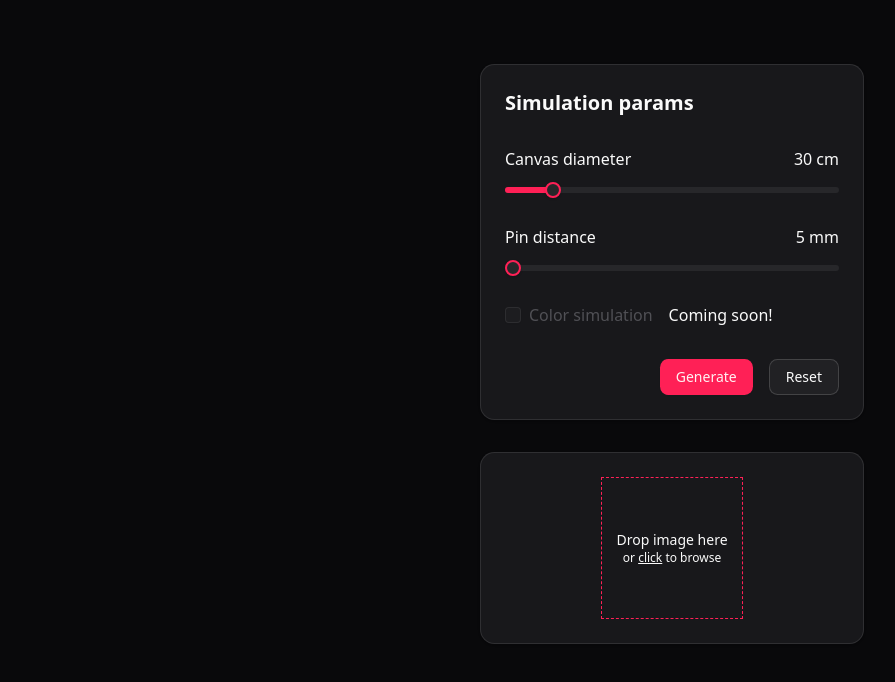
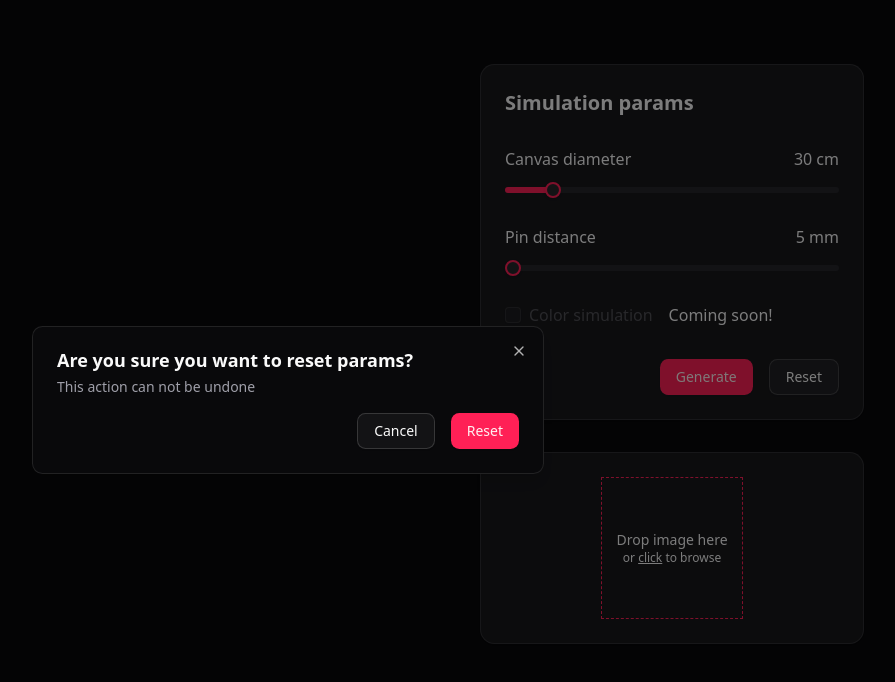
Before and after one commit to eduardgacea/string-art, a React (Vite) app: page / in a window 1280 px wide. Both pictures are taken after a click on the button "Reset". Shown: the top 682 px of the page, without its empty margins (352-1247 px from the left). Built offline with nearby package versions, Linux system fonts and the light colour scheme.

Commit message:
add reset confirmation dialog

```diff
--- a/package.json
+++ b/package.json
@@ -11,6 +11,7 @@
   },
   "dependencies": {
     "@radix-ui/react-checkbox": "^1.3.2",
+    "@radix-ui/react-dialog": "^1.1.14",
     "@radix-ui/react-slider": "^1.3.5",
     "@radix-ui/react-slot": "^1.2.3",
     "@tailwindcss/vite": "^4.1.11",
--- a/src/components/controls/CanvasControls.tsx
+++ b/src/components/controls/CanvasControls.tsx
@@ -6,6 +6,16 @@ import {
   MIN_PIN_DISTANCE,
   PIN_DISTANCE_STEP,
 } from "@/config/config";
+import {
+  Dialog,
+  DialogClose,
+  DialogDescription,
+  DialogFooter,
+  DialogHeader,
+  DialogTitle,
+  DialogTrigger,
+  DialogContent,
+} from "../ui/dialog";
 import { Card, CardContent, CardHeader, CardTitle } from "../ui/card";
 import { SimulationContext } from "@/context/SimulationContext";
 import { Slider } from "@/components/ui/slider";
@@ -70,9 +80,25 @@ function CanvasControls({ className }: CanvasControlsProps) {
           </div>
           <div className="flex gap-4">
             <Button>Generate</Button>
-            <Button variant={"outline"} onClick={simulationContext.resetParams}>
-              Reset
-            </Button>
+            <Dialog>
+              <DialogTrigger asChild>
+                <Button variant="outline">Reset</Button>
+              </DialogTrigger>
+              <DialogContent>
+                <DialogHeader>
+                  <DialogTitle>Are you sure you want to reset params?</DialogTitle>
+                  <DialogDescription>This action can not be undone</DialogDescription>
+                </DialogHeader>
+                <DialogFooter className="gap-4">
+                  <DialogClose asChild>
+                    <Button variant="outline">Cancel</Button>
+                  </DialogClose>
+                  <DialogClose asChild>
+                    <Button onClick={simulationContext.resetParams}>Reset</Button>
+                  </DialogClose>
+                </DialogFooter>
+              </DialogContent>
+            </Dialog>
           </div>
         </div>
       </CardContent>
--- /dev/null
+++ b/src/components/ui/dialog.tsx
@@ -0,0 +1,141 @@
+import * as React from "react"
+import * as DialogPrimitive from "@radix-ui/react-dialog"
+import { XIcon } from "lucide-react"
+
+import { cn } from "@/lib/utils"
+
+function Dialog({
+  ...props
+}: React.ComponentProps<typeof DialogPrimitive.Root>) {
+  return <DialogPrimitive.Root data-slot="dialog" {...props} />
+}
+
+function DialogTrigger({
+  ...props
+}: React.ComponentProps<typeof DialogPrimitive.Trigger>) {
+  return <DialogPrimitive.Trigger data-slot="dialog-trigger" {...props} />
+}
+
+function DialogPortal({
+  ...props
+}: React.ComponentProps<typeof DialogPrimitive.Portal>) {
+  return <DialogPrimitive.Portal data-slot="dialog-portal" {...props} />
+}
+
+function DialogClose({
+  ...props
+}: React.ComponentProps<typeof DialogPrimitive.Close>) {
+  return <DialogPrimitive.Close data-slot="dialog-close" {...props} />
+}
+
+function DialogOverlay({
+  className,
+  ...props
+}: React.ComponentProps<typeof DialogPrimitive.Overlay>) {
+  return (
+    <DialogPrimitive.Overlay
+      data-slot="dialog-overlay"
+      className={cn(
+        "data-[state=open]:animate-in data-[state=closed]:animate-out data-[state=closed]:fade-out-0 data-[state=open]:fade-in-0 fixed inset-0 z-50 bg-black/50",
+        className
+      )}
+      {...props}
+    />
+  )
+}
+
+function DialogContent({
+  className,
+  children,
+  showCloseButton = true,
+  ...props
+}: React.ComponentProps<typeof DialogPrimitive.Content> & {
+  showCloseButton?: boolean
+}) {
+  return (
+    <DialogPortal data-slot="dialog-portal">
+      <DialogOverlay />
+      <DialogPrimitive.Content
+        data-slot="dialog-content"
+        className={cn(
+          "bg-background data-[state=open]:animate-in data-[state=closed]:animate-out data-[state=closed]:fade-out-0 data-[state=open]:fade-in-0 data-[state=closed]:zoom-out-95 data-[state=open]:zoom-in-95 fixed top-[50%] left-[50%] z-50 grid w-full max-w-[calc(100%-2rem)] translate-x-[-50%] translate-y-[-50%] gap-4 rounded-lg border p-6 shadow-lg duration-200 sm:max-w-lg",
+          className
+        )}
+        {...props}
+      >
+        {children}
+        {showCloseButton && (
+          <DialogPrimitive.Close
+            data-slot="dialog-close"
+            className="ring-offset-background focus:ring-ring data-[state=open]:bg-accent data-[state=open]:text-muted-foreground absolute top-4 right-4 rounded-xs opacity-70 transition-opacity hover:opacity-100 focus:ring-2 focus:ring-offset-2 focus:outline-hidden disabled:pointer-events-none [&_svg]:pointer-events-none [&_svg]:shrink-0 [&_svg:not([class*='size-'])]:size-4"
+          >
+            <XIcon />
+            <span className="sr-only">Close</span>
+          </DialogPrimitive.Close>
+        )}
+      </DialogPrimitive.Content>
+    </DialogPortal>
+  )
+}
+
+function DialogHeader({ className, ...props }: React.ComponentProps<"div">) {
+  return (
+    <div
+      data-slot="dialog-header"
+      className={cn("flex flex-col gap-2 text-center sm:text-left", className)}
+      {...props}
+    />
+  )
+}
+
+function DialogFooter({ className, ...props }: React.ComponentProps<"div">) {
+  return (
+    <div
+      data-slot="dialog-footer"
+      className={cn(
+        "flex flex-col-reverse gap-2 sm:flex-row sm:justify-end",
+        className
+      )}
+      {...props}
+    />
+  )
+}
+
+function DialogTitle({
+  className,
+  ...props
+}: React.ComponentProps<typeof DialogPrimitive.Title>) {
+  return (
+    <DialogPrimitive.Title
+      data-slot="dialog-title"
+      className={cn("text-lg leading-none font-semibold", className)}
+      {...props}
+    />
+  )
+}
+
+function DialogDescription({
+  className,
+  ...props
+}: React.ComponentProps<typeof DialogPrimitive.Description>) {
+  return (
+    <DialogPrimitive.Description
+      data-slot="dialog-description"
+      className={cn("text-muted-foreground text-sm", className)}
+      {...props}
+    />
+  )
+}
+
+export {
+  Dialog,
+  DialogClose,
+  DialogContent,
+  DialogDescription,
+  DialogFooter,
+  DialogHeader,
+  DialogOverlay,
+  DialogPortal,
+  DialogTitle,
+  DialogTrigger,
+}
--- a/src/hooks/canvas/useOnWheel.ts
+++ b/src/hooks/canvas/useOnWheel.ts
@@ -10,7 +10,7 @@ export function useOnWheel(
 
     const handleWheel = (e: WheelEvent) => {
       e.preventDefault();
-      const increment = e.deltaY < 0 ? -1 : 1;
+      const increment = e.deltaY < 0 ? 1 : -1;
       incrementBrush(increment);
     };
 
```
Also changed, not shown: src/types/UseBrush.ts (deleted, +0 -8 lines), 1 other file (tests, documents, lock files or other folders).
